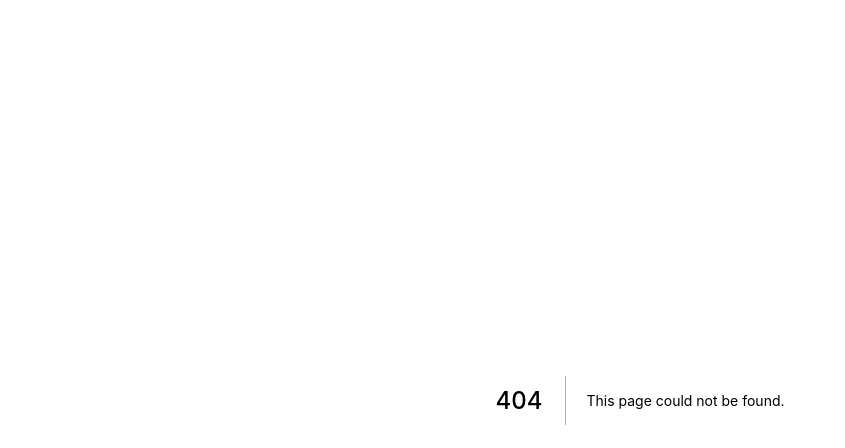
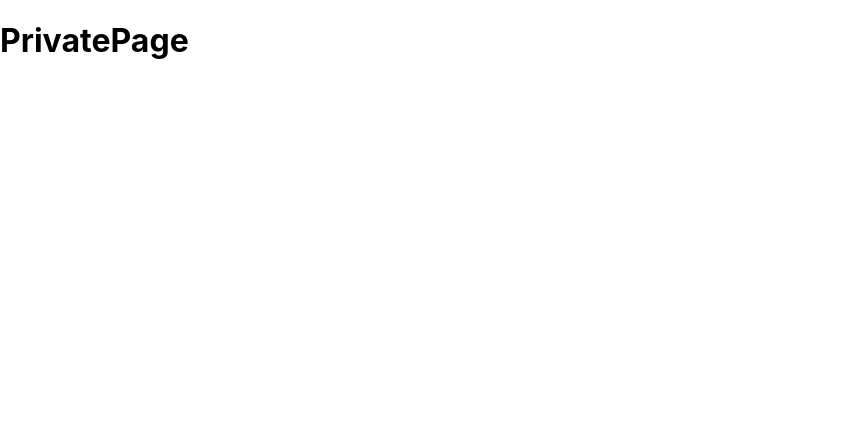
Before and after one commit to jsguerra/nextjs-credentials-example, a Next.js app: page /private in a window 1280 px wide. Before the commit this address had no page. Shown: the top 448 px of the page, without its empty margins (0-845 px from the left). Built offline with nearby package versions, Linux system fonts and the light colour scheme.

Commit message:
initial commit

```diff
--- /dev/null
+++ b/src/pages/private.tsx
@@ -0,0 +1,7 @@
+import React from "react";
+
+const PrivatePage = () => {
+  return <h1>PrivatePage</h1>;
+};
+
+export default PrivatePage;
```
